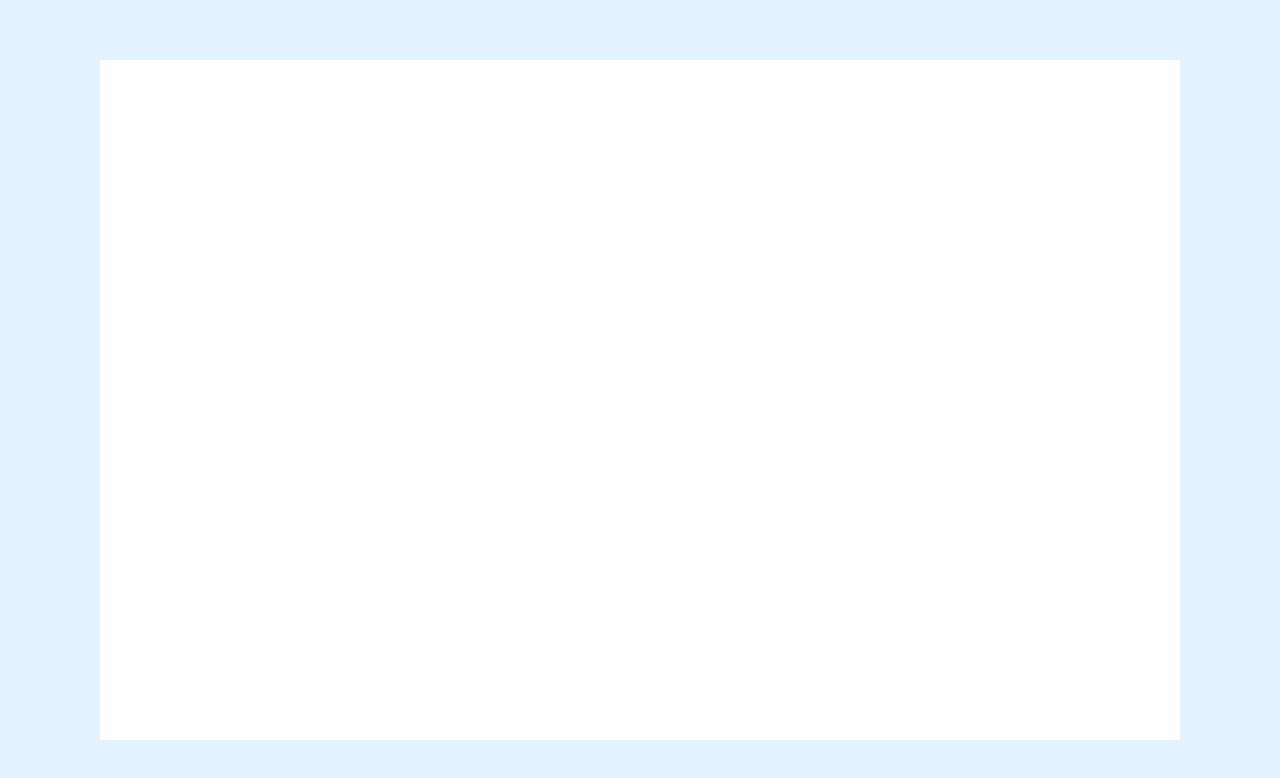
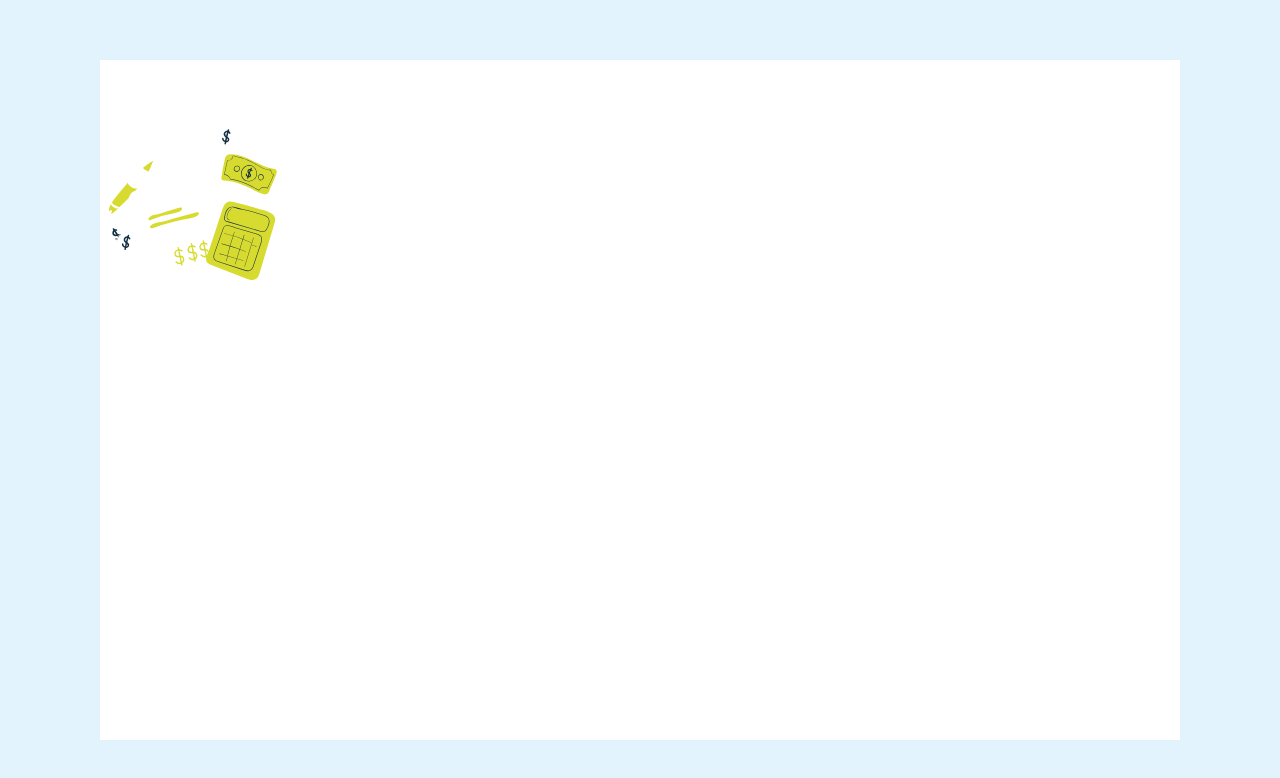
Before and after one commit to Great-kiola/Tailwind-practice, a React (Vite) app in the folder tailwind-frontend/: page /mortgageCalc in a window 1280 px wide. Shown: the top 778 px of the page. Built offline with nearby package versions, Linux system fonts and the light colour scheme; a web font is replaced by a local one.

Commit message:
chore: uncomment image rendering in MortgageCalc component

```diff
--- a/tailwind-frontend/src/components/MortgageCalc.jsx
+++ b/tailwind-frontend/src/components/MortgageCalc.jsx
@@ -11,9 +11,9 @@
           <input type="password" name="password" id="pass" />
           <input type="password" name="password" id="pass" />
         </div>
-        {/* <div className='w-full'>
+        <div className='w-full'>
           <img src={illustratioon} alt="" />
-        </div> */}
+        </div>
       </div>
 
 
```
